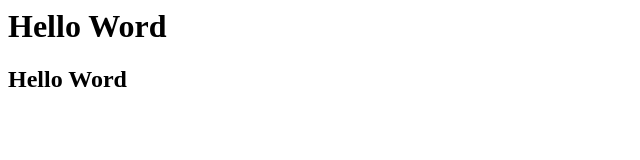
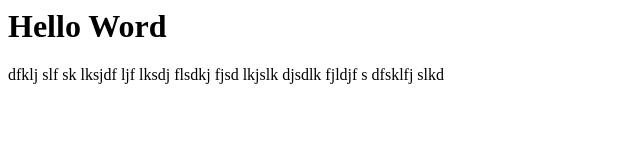
Before and after one commit to sashaLyahovich/sashaLyahovich, a plain HTML site: page index.html in a window 1280 px wide. Shown: the whole page, without its empty margins (0-640 px from the left). Drawn offline with Linux system fonts and the light colour scheme.

Commit message:
Update index.html

```diff
--- a/index.html
+++ b/index.html
@@ -3,6 +3,6 @@
 </head>
 <body>
 <h1>Hello Word</h1>
-  <h2>Hello Word</h2>
+  <p>dfklj slf sk lksjdf ljf lksdj flsdkj fjsd lkjslk djsdlk fjldjf s dfsklfj slkd</p>
 </body>
 </html>
```
